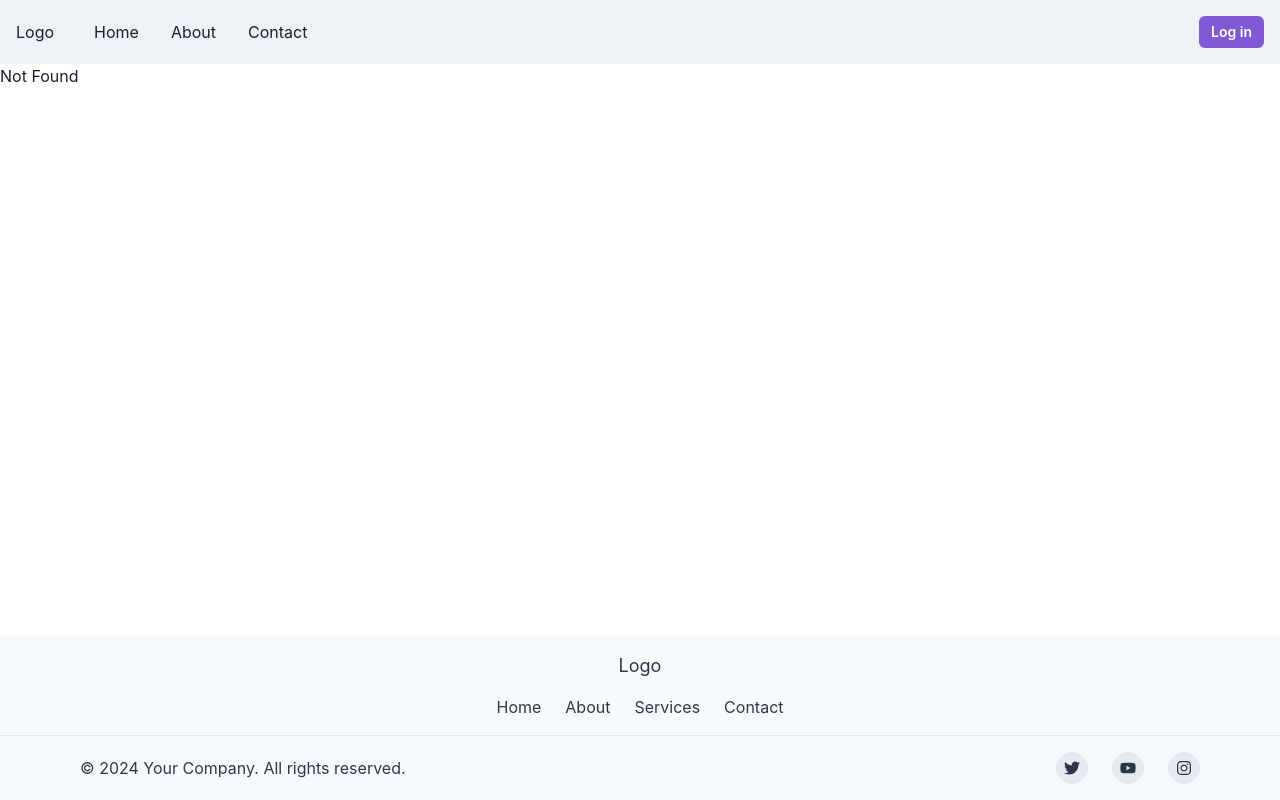
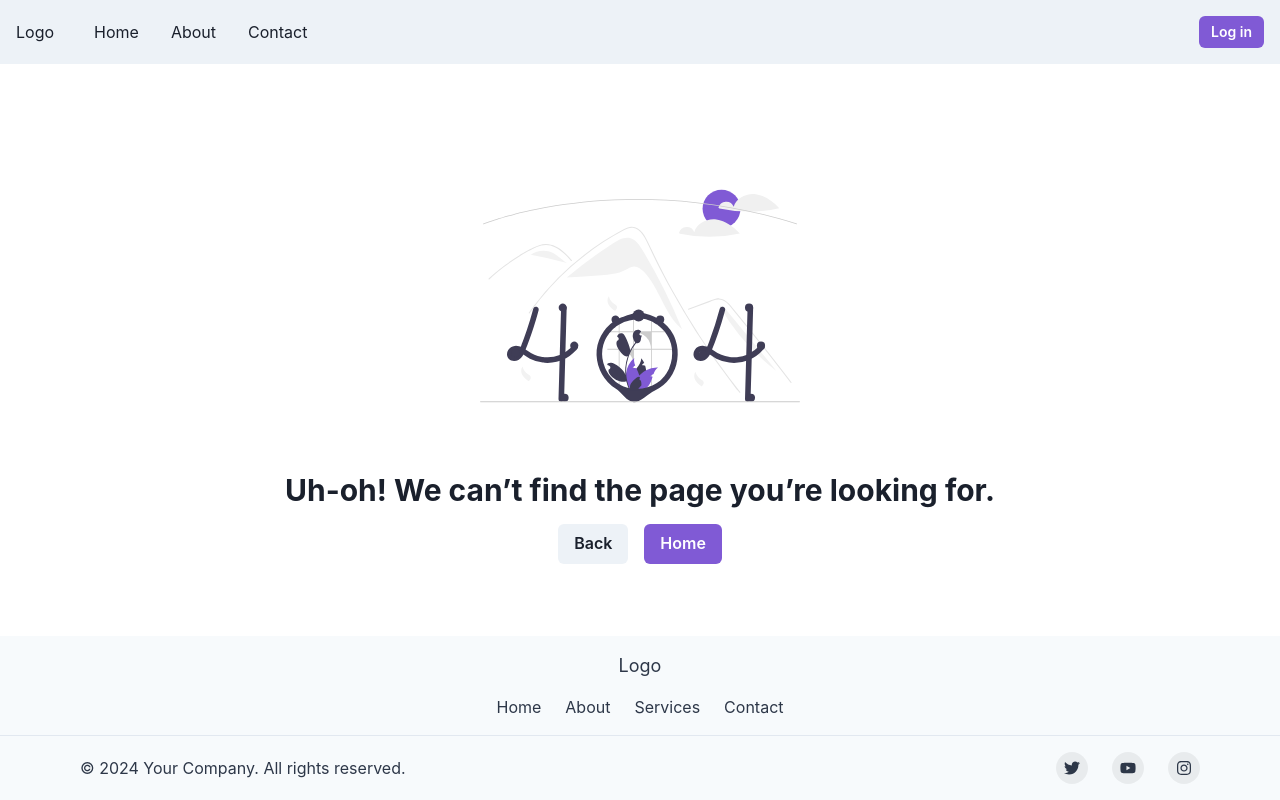
Before and after one commit to Tragicboyjay/grouped, a React (Vite) app in the folder client/: page /about in a window 1280 px wide. Before the commit this address had no page. Built offline with nearby package versions, Linux system fonts and the light colour scheme.

Commit message:
created 404 Not Found Page

```diff
--- a/client/src/pages/NotFound.tsx
+++ b/client/src/pages/NotFound.tsx
@@ -1,6 +1,41 @@
+import {
+    Flex,
+    Image,
+    Heading,
+    Button
+
+} from "@chakra-ui/react";
+import PageNotFound from "../assets/PageNotFound.svg";
+import { useNavigate } from "react-router-dom";
+
 const NotFound = () => {
+    const navigate = useNavigate();
+
     return (
-        <><h1>Not Found</h1></>
+        <Flex
+            py="2rem"
+            width="100%"
+            height="100%"
+            alignItems="center"
+            justify="center"
+            direction="column"
+            gap="1rem"
+        >
+            <Image src={PageNotFound} alt="Page Not Found svg" boxSize="xs" />
+            <Heading size="lg">Uh-oh! We can’t find the page you’re looking for.</Heading>
+            <Flex
+                gap="1rem"
+            >
+                <Button
+
+                >Back</Button>
+                <Button
+                    colorScheme="purple"
+                    onClick={() => navigate("/")}
+                >Home</Button>
+            </Flex>
+
+        </Flex>
     );
 }
 
```
Also changed, not shown: client/src/components/Router.tsx (+0 -28 lines), client/src/assets/PageNotFound.svg (added).
